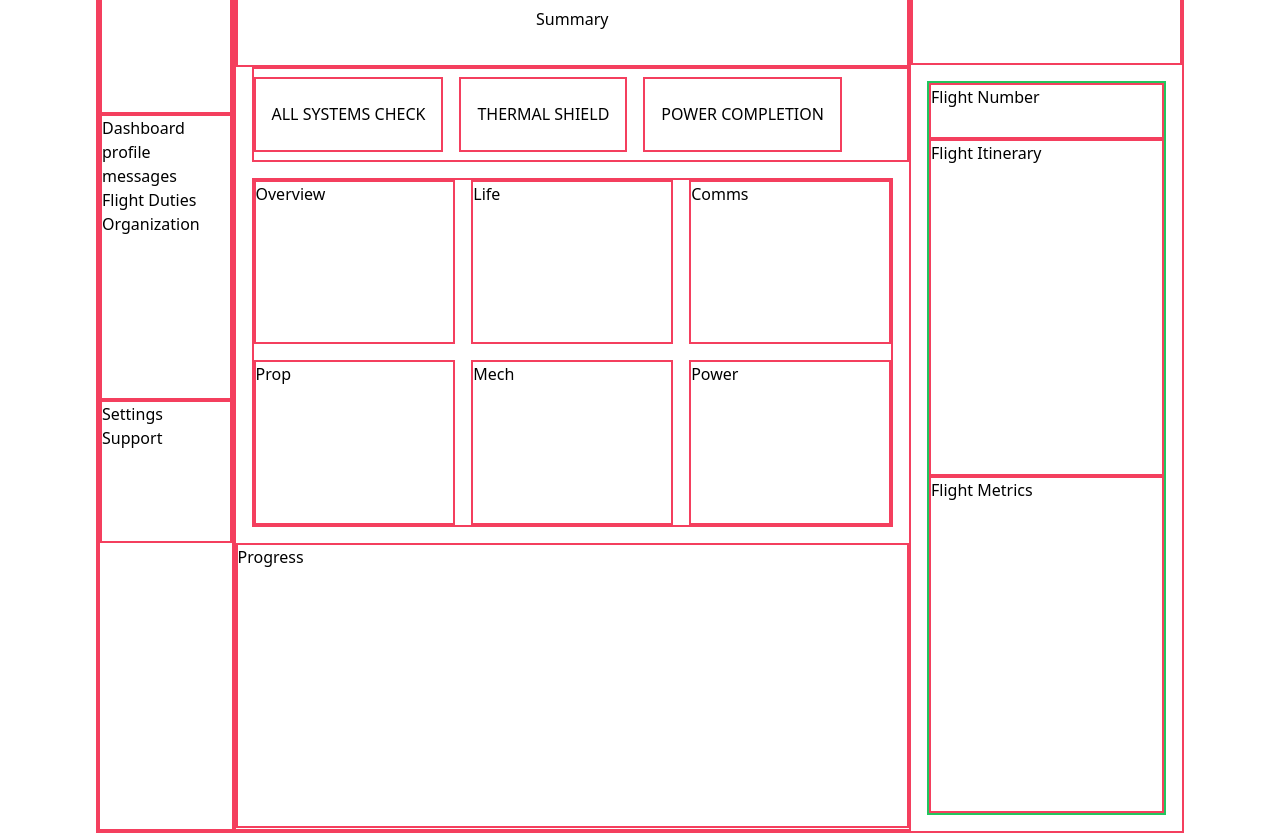
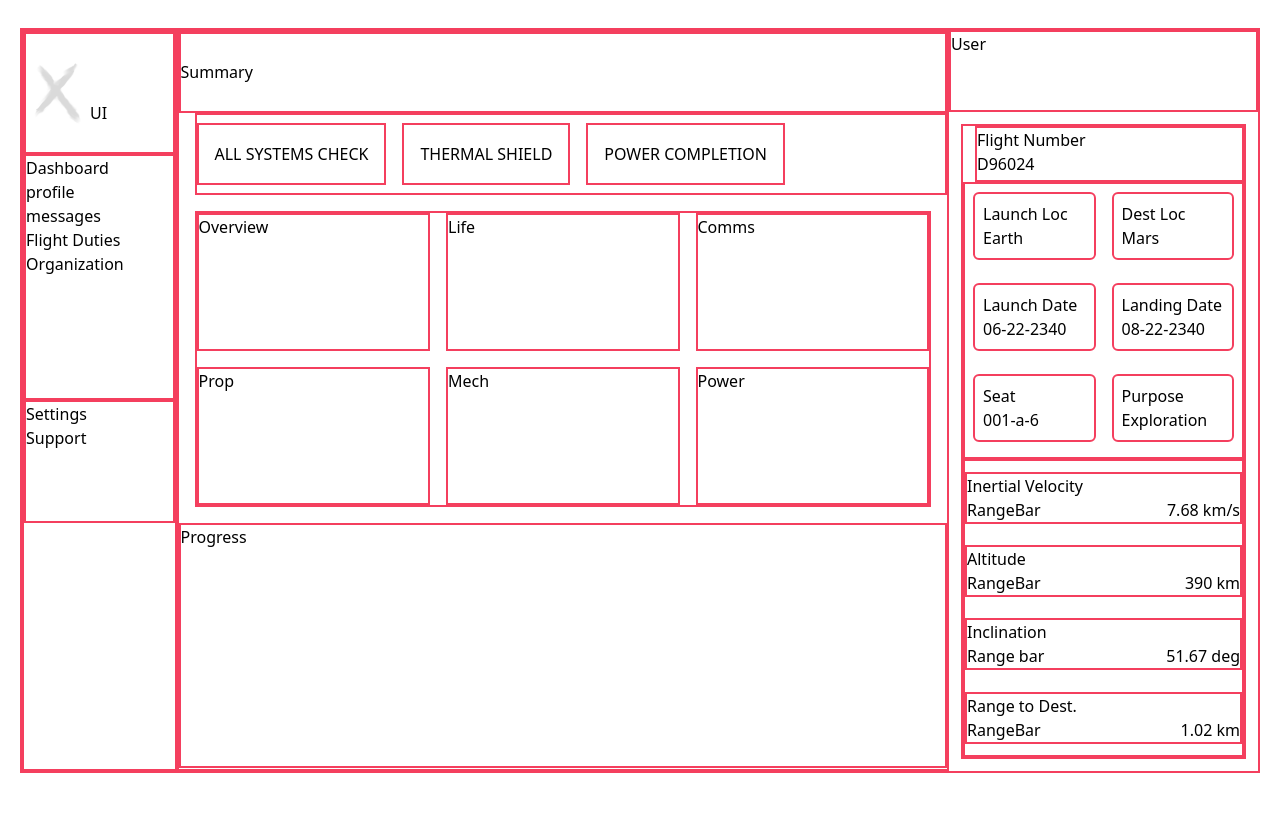
Before and after one commit to kb-git-hub/admin-dashboard, a website: page src/index.html in a window 1280 px wide. After the commit the page ends 800 px from the top, so only its background shows below. Drawn offline with Linux system fonts and the light colour scheme.

Commit message:
Update content

```diff
--- a/src/index.html
+++ b/src/index.html
@@ -14,7 +14,7 @@ h-screen
 ">
     <!-- <div class="webGLContainer"></div> -->
     <div class="contentContainer
-    w-[85vw] h-[85vh] min-h-[865px] min-w-[1000px]
+    w-[75vw] h-[80vh] min-h-[745px] min-w-[1240px]
     grid grid-cols-contentContainer
     layoutBorder
     ">
@@ -23,7 +23,11 @@ h-screen
         ">
 
 
-            <div class="logo layoutBorder row-span-1">XBoard</div>
+            <div class="logo layoutBorder row-span-1 flex items-center ">
+                <img class="object-scale-down h-16" src="/static/x2.png">
+                <div class="mt-10">UI</div>
+
+            </div>
 
             <div class="main  layoutBorder row-span-2">
                 <div class="dashboard">Dashboard</div>
@@ -41,14 +45,13 @@ h-screen
 
 
         <div class="dashMainContent row-span-1 grid grid-rows-main layoutBorder">
-            <div class="summary layoutBorder flex justify-center items-center">Summary</div>
+            <div class="summary layoutBorder flex items-center">Summary</div>
             <div class="flightLog layoutBorder
             flex gap-4 ml-4
             ">
                 <div class=" p-4 flex justify-center items-center my-2 systems layoutBorder">ALL SYSTEMS CHECK</div>
                 <div class=" p-4 flex justify-center items-center my-2 thermalShield layoutBorder">THERMAL SHIELD</div>
                 <div class=" p-4 flex justify-center items-center my-2 power layoutBorder">POWER COMPLETION</div>
-
 
             </div>
 
@@ -62,8 +65,6 @@ h-screen
                 <div class="mech layoutBorder">Mech</div>
                 <div class="power layoutBorder">Power</div>
 
-
-
             </div>
             <div class="progressUpdates layoutBorder row-span-3">Progress</div>
         </div>
@@ -71,17 +72,75 @@ h-screen
 
         <div class="dashRightContent grid grid-rows-main">
             <div class="user layoutBorder row-span-1">User</div>
-            <div class="flightDetails border-2 border-green-500  row-start-2 row-end-[-1]
-            flex flex-col
-            m-4
+            <div class="flightDetails border-2  row-start-2 row-end-[-1]
+            flex flex-col min-w-[280px] layoutBorder
+            m-3
+            ">
+
+                <div class="flightNumber layoutBorder h-14 ml-3 ">
+                    <div>Flight Number</div>
+                    <div>D96024</div>
+                </div>
+                <div class="flightItinerary layoutBorder grow
+                grid grid-cols-2
+                ">
+                    <div class="layoutBorder itineraryCards">
+                        <div>Launch Loc</div>
+                        <div>Earth</div>
+                    </div>
+                    <div class="layoutBorder itineraryCards">
+                        <div>Dest Loc</div>
+                        <div>Mars</div>
+                    </div>
+                    <div class="layoutBorder itineraryCards">
+                        <div>Launch Date</div>
+                        <div>06-22-2340</div>
+                    </div>
+                    <div class="layoutBorder itineraryCards">
+                        <div>Landing Date</div>
+                        <div>08-22-2340</div>
+                    </div>
+                    <div class="layoutBorder itineraryCards">
+                        <div>Seat</div>
+                        <div>001-a-6</div>
+                    </div>
+                    <div class="layoutBorder itineraryCards">
+                        <div>Purpose</div>
+                        <div>Exploration</div>
+                    </div>
+                </div>
 
 
-
-            ">
-
-                <div class="flightNumber layoutBorder h-14 ">Flight Number</div>
-                <div class="flightItinerary layoutBorder flex-grow">Flight Itinerary</div>
-                <div class="flightMetrics layoutBorder flex-grow">Flight Metrics</div>
+                <div class="flightMetrics layoutBorder grow-[4] flex flex-col justify-around">
+                    <div class="layoutBorder">
+                        <div>Inertial Velocity</div>
+                        <div class="flex justify-between">
+                            <div>RangeBar</div>
+                            <div>7.68 km/s</div>
+                        </div>
+                    </div>
+                    <div class="layoutBorder">
+                        <div>Altitude</div>
+                        <div class="flex justify-between">
+                            <div>RangeBar</div>
+                            <div>390 km</div>
+                        </div>
+                    </div>
+                    <div class="layoutBorder">
+                        <div>Inclination</div>
+                        <div class="flex justify-between">
+                            <div>Range bar</div>
+                            <div>51.67 deg</div>
+                        </div>
+                    </div>
+                    <div class="layoutBorder">
+                        <div>Range to Dest.</div>
+                        <div class="flex justify-between">
+                            <div>RangeBar</div>
+                            <div>1.02 km</div>
+                        </div>
+                    </div>
+                </div>
 
             </div>
 
--- a/src/input.css
+++ b/src/input.css
@@ -7,3 +7,9 @@
         @apply border-rose-500 border-2;
     }
 }
+
+@layer components {
+    .itineraryCards {
+        @apply h-fit m-2 p-2 rounded-md;
+    }
+}
```
Also changed, not shown: dist/output.css, static/x2.png (added).
